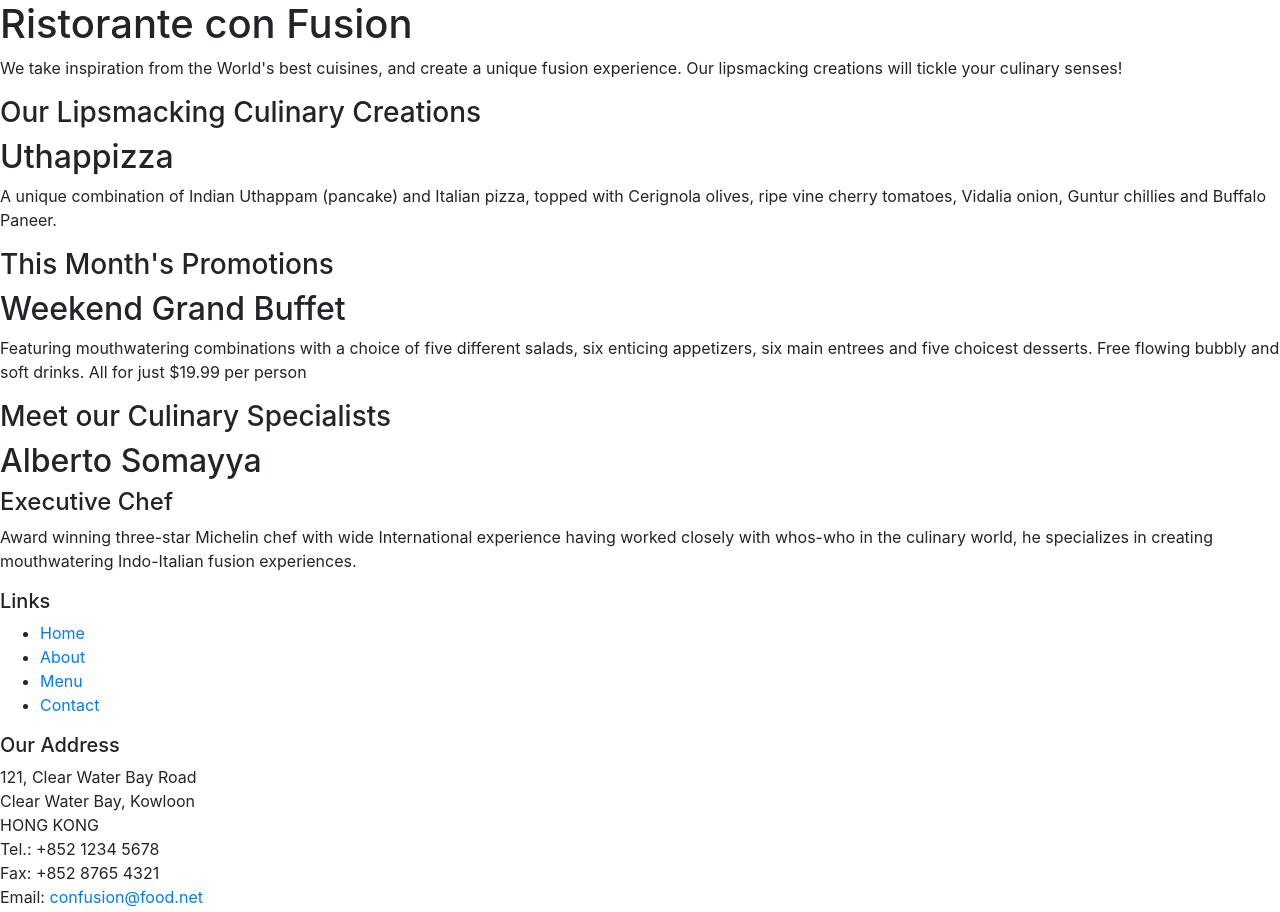
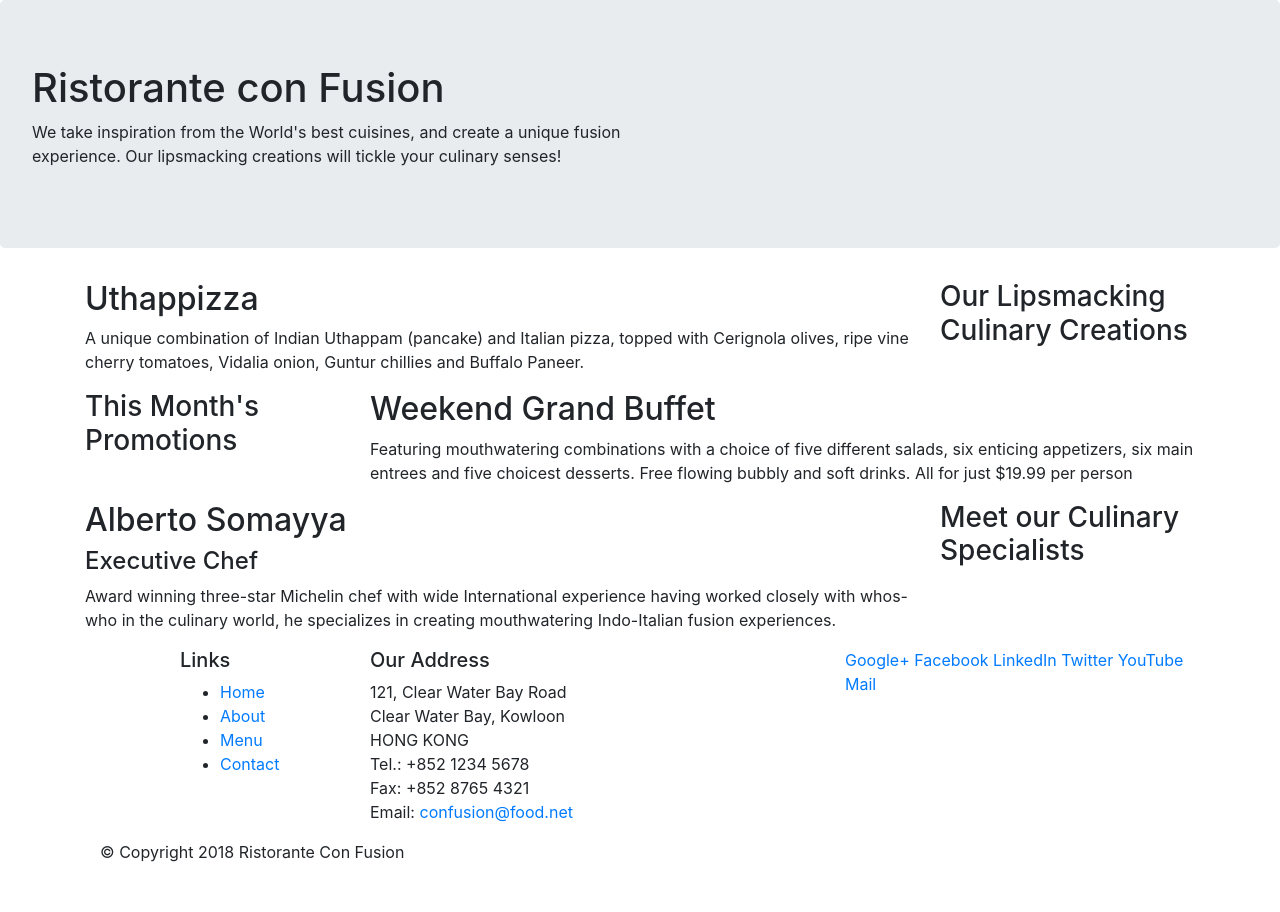
Before and after one commit to cgdmohamed/week1repo, a website: page index.html in a window 1280 px wide. Shown: the top 912 px of the page. After the commit the page ends 880 px from the top, so only its background shows below. Drawn offline with nearby package versions, Linux system fonts and the light colour scheme.

Commit message:
bootstrap 1st part

```diff
--- a/index.html
+++ b/index.html
@@ -15,45 +15,45 @@
 <body>
 
     <header>
-        <div>
-            <div>
-                <div>
+        <div class="jumbotron">
+            <div class="row">
+                <div class="col-12 col-sm-6">
                     <h1>Ristorante con Fusion</h1>
                     <p>We take inspiration from the World's best cuisines, and create a unique fusion experience. Our lipsmacking creations will tickle your culinary senses!</p>
                 </div>
-                <div>
+                <div class="col-12 col-sm">
                 </div>
             </div>
         </div>
     </header>
 
-    <div>
-        <div>
-            <div>
+    <div class="container">
+        <div class="row">
+            <div class="col-12 col-sm-4 order-sm-last col-md-3">
                 <h3>Our Lipsmacking Culinary Creations</h3>
             </div>
-            <div>
+            <div class="col col-sm order-sm-first col-md">
                 <h2>Uthappizza</h2>
                 <p>A unique combination of Indian Uthappam (pancake) and Italian pizza, topped with Cerignola olives, ripe vine cherry tomatoes, Vidalia onion, Guntur chillies and Buffalo Paneer.</p>
             </div>
         </div>
 
 
-        <div>
-            <div>
+        <div class="row">
+            <div class="col-12 col-sm-4 col-md-3">
                 <h3>This Month's Promotions</h3>
             </div>
-            <div>
+            <div class="col col-sm col-md">
                 <h2>Weekend Grand Buffet</h2>
                 <p>Featuring mouthwatering combinations with a choice of five different salads, six enticing appetizers, six main entrees and five choicest desserts. Free flowing bubbly and soft drinks. All for just $19.99 per person </p>
             </div>
         </div>
 
-        <div>
-            <div>
+        <div class="row">
+            <div class="col-12 col-sm-4 order-sm-last col-md-3">
                 <h3>Meet our Culinary Specialists</h3>
             </div>
-            <div>
+            <div class="col col-sm order-sm-first col-md">
                 <h2>Alberto Somayya</h2>
                 <h4>Executive Chef</h4>
                 <p>Award winning three-star Michelin chef with wide International experience having worked closely with whos-who in the culinary world, he specializes in creating mouthwatering Indo-Italian fusion experiences. </p>
@@ -62,9 +62,9 @@
     </div>
 
     <footer>
-        <div>
-            <div>
-                <div>
+        <div class="container">
+            <div class="row">
+                <div class="col-4 offset-1 col-sm-2">
                     <h5>Links</h5>
                     <ul>
                         <li><a href="#">Home</a></li>
@@ -73,7 +73,7 @@
                         <li><a href="#">Contact</a></li>
                     </ul>
                 </div>
-                <div>
+                <div class="col-7 col-sm-5">
                     <h5>Our Address</h5>
                     <address>
 		              121, Clear Water Bay Road<br>
@@ -84,7 +84,7 @@
 		              Email: <a href="mailto:confusion@food.net">confusion@food.net</a>
 		           </address>
                 </div>
-                <div>
+                <div class="col-12 col-sm-4">
                     <div>
                         <a href="http://google.com/+">Google+</a>
                         <a href="http://www.facebook.com/profile.php?id=">Facebook</a>
@@ -95,7 +95,7 @@
                     </div>
                 </div>
            </div>
-           <div>
+           <div class="col-auto">
                 <div>
                     <p>© Copyright 2018 Ristorante Con Fusion</p>
                 </div>
```
